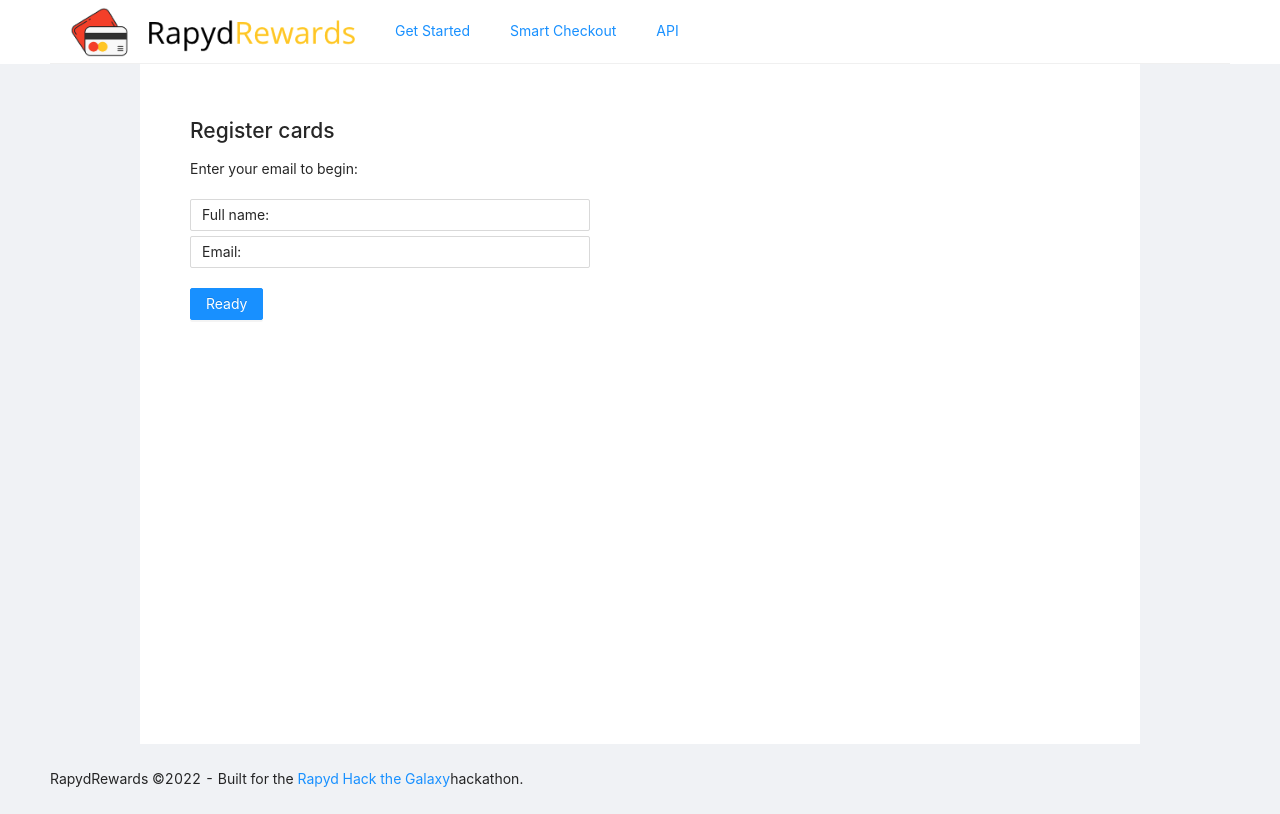
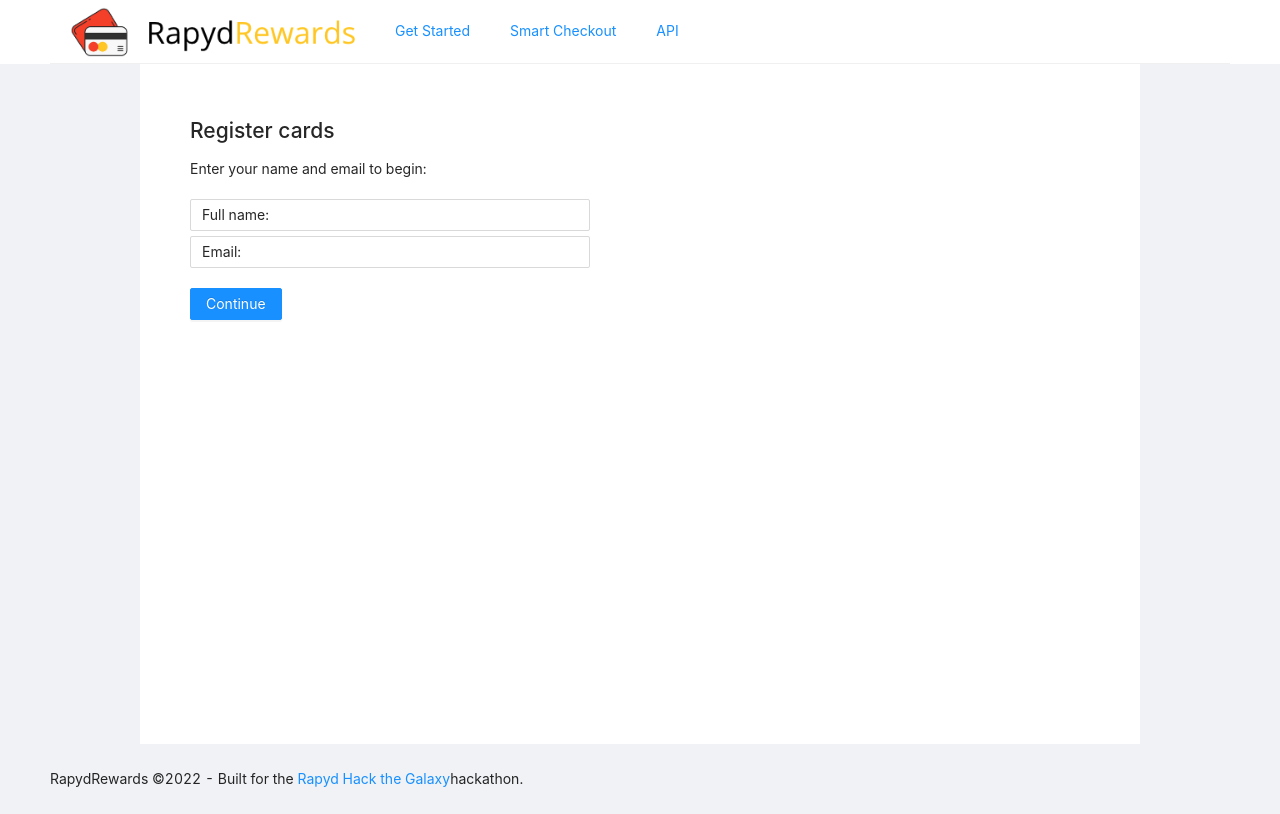
Before and after one commit to cbonoz/rapyd22, a React (Create React App) app: page /register in a window 1280 px wide. Built offline with nearby package versions, Linux system fonts and the light colour scheme.

Commit message:
update wording

```diff
--- a/src/components/Register.js
+++ b/src/components/Register.js
@@ -69,14 +69,14 @@ function Register({setUser, user}) {
   if (!email || !user) {
     return <>
     <h1>Register cards</h1>
-    <p>Enter your email to begin:</p>
+    <p>Enter your name and email to begin:</p>
     <Input className='standard-input' prefix="Full name: " value={name} onChange={e => setName(e.target.value)}></Input>
     <br/>
     <Input className='standard-input' prefix="Email: " value={email} onChange={e => setEmail(e.target.value)}></Input>
     <br/>
 
     <Button onClick={postUser} type="primary" className="standard-btn">
-      Ready
+      Continue
     </Button>
     {error && <p className="error-text">{error}</p>}
     </>
```
